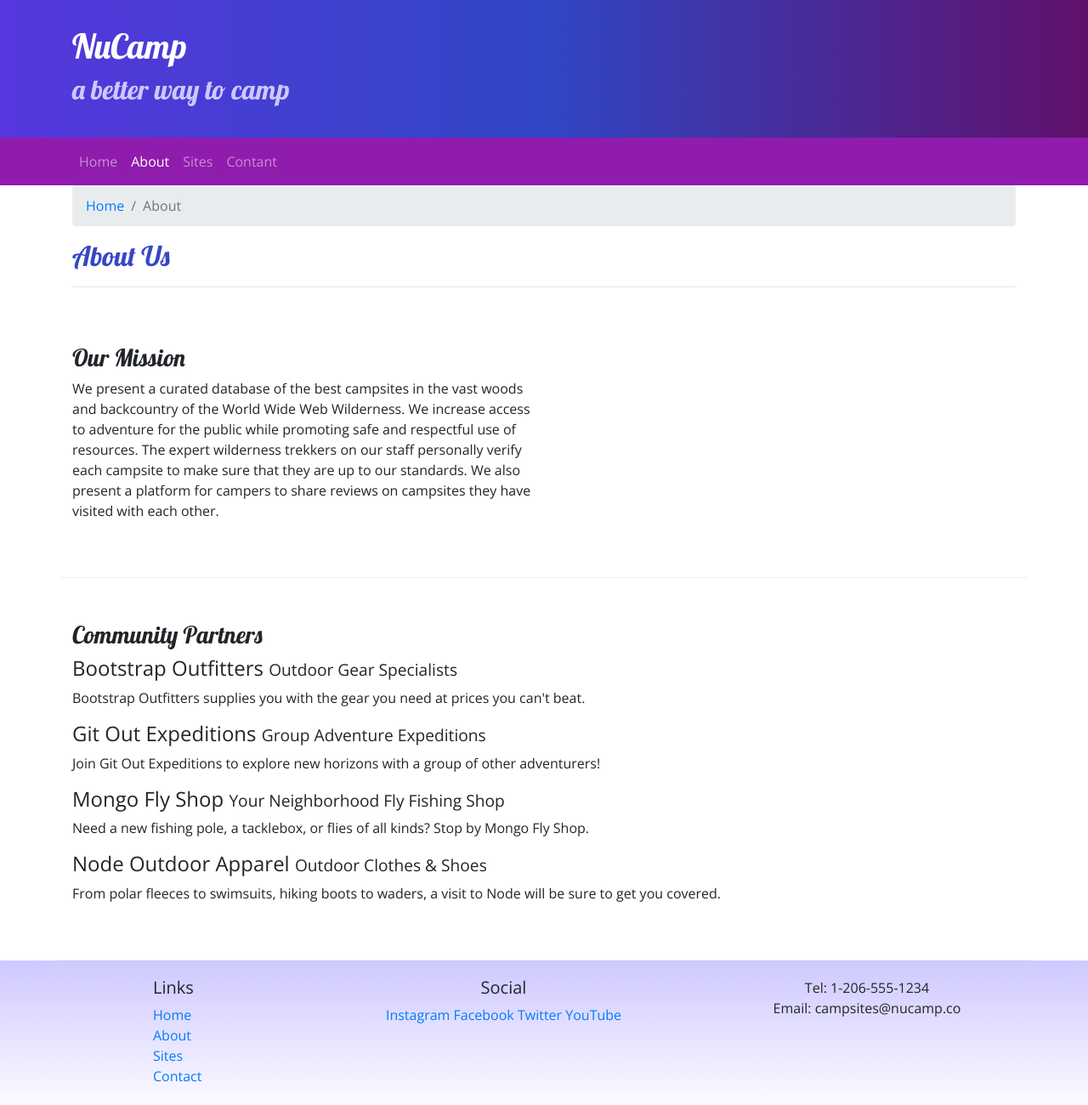
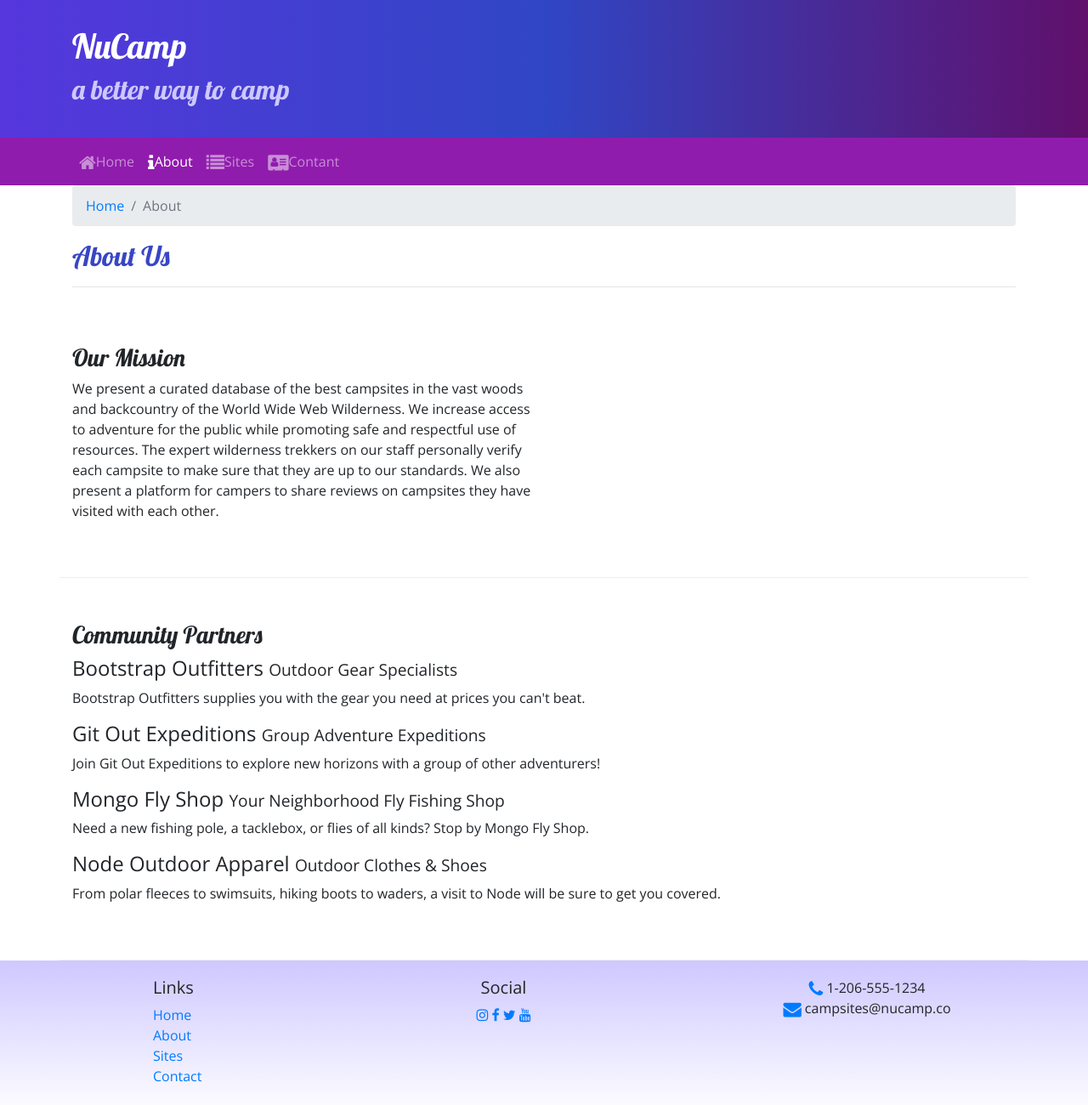
Before and after one commit to Dina2703/week2, a website: page aboutus.html in a window 1280 px wide. Shown: the whole page at 85% size. Drawn offline with nearby package versions, Linux system fonts and the light colour scheme.

Commit message:
added icons to the aboutus page

```diff
--- a/aboutus.html
+++ b/aboutus.html
@@ -33,10 +33,10 @@
             </button>
             <div class="collapse navbar-collapse id="nucampNavbar">
                 <ul class="navbar-nav">
-                    <li class="nav-item"><a class="nav-link" href="index.html">Home</a></li>
-                    <li class="nav-item active"><a class="nav-link" href="#">About</a></li>
-                    <li class="nav-item"><a class="nav-link" href="#">Sites</a></li>
-                    <li class="nav-item"><a class="nav-link" href="#">Contant</a></li>
+                    <li class="nav-item"><a class="nav-link" href="index.html"><i class="fa fa-home fa-lg"></i>Home</a></li>
+                    <li class="nav-item active"><a class="nav-link" href="#"><i class="fa fa-info fa-lg"></i>About</a></li>
+                    <li class="nav-item"><a class="nav-link" href="#"><i class="fa fa-list fa-lg"></i>Sites</a></li>
+                    <li class="nav-item"><a class="nav-link" href="#"><i class="fa fa-address-card fa-lg"></i>Contant</a></li>
                 </ul>
             </div>
         </div>
@@ -90,14 +90,14 @@
                 </div>
                 <div class="col-6 col-sm-5 text-center">
                     <h5>Social</h5>
-                    <a href="http://instagram.com/">Instagram</a>
-                    <a href="http://facebook.com/">Facebook</a>
-                    <a href="http://twitter.com/">Twitter</a>
-                    <a href="http://youtube.com/">YouTube</a>
+                    <a href="http://instagram.com/"><i class="fa fa-instagram"></i></a>
+                    <a href="http://facebook.com/"><i class="fa fa-facebook"></i></a>
+                    <a href="http://twitter.com/"><i class="fa fa-twitter"></i></a>
+                    <a href="http://youtube.com/"><i class="fa fa-youtube"></i></a>
                 </div>
                 <div class="col-sm-4 text-center">
-                    Tel: 1-206-555-1234<br />
-                    Email: campsites@nucamp.co
+                    <i class="fa fa-phone fa-lg text-primary"></i> 1-206-555-1234<br />
+                    <i class="fa fa-envelope fa-lg text-primary"></i> campsites@nucamp.co
                 </div>
             </div>
         </div>
```
Also changed, not shown: index.html (+6 -6 lines).
